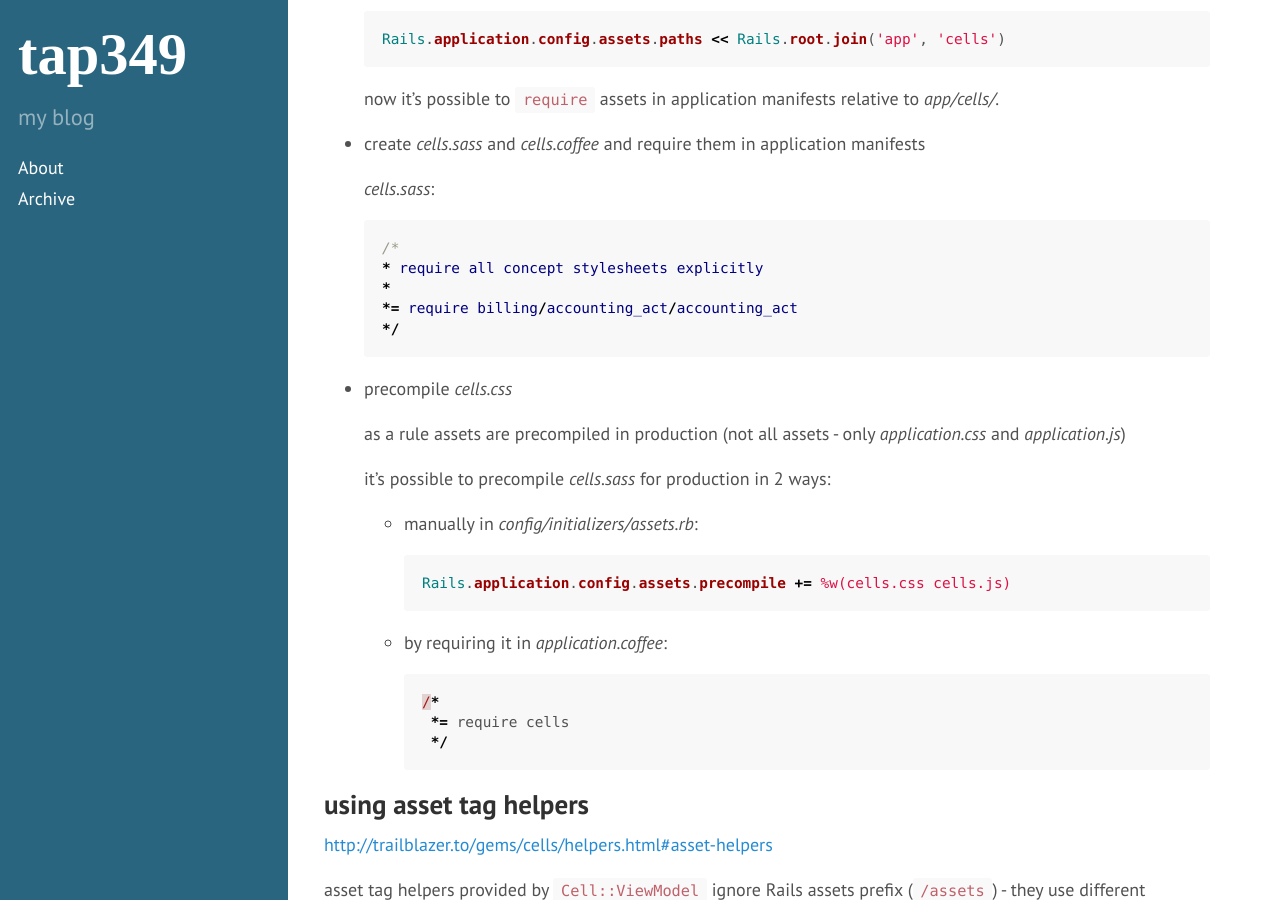
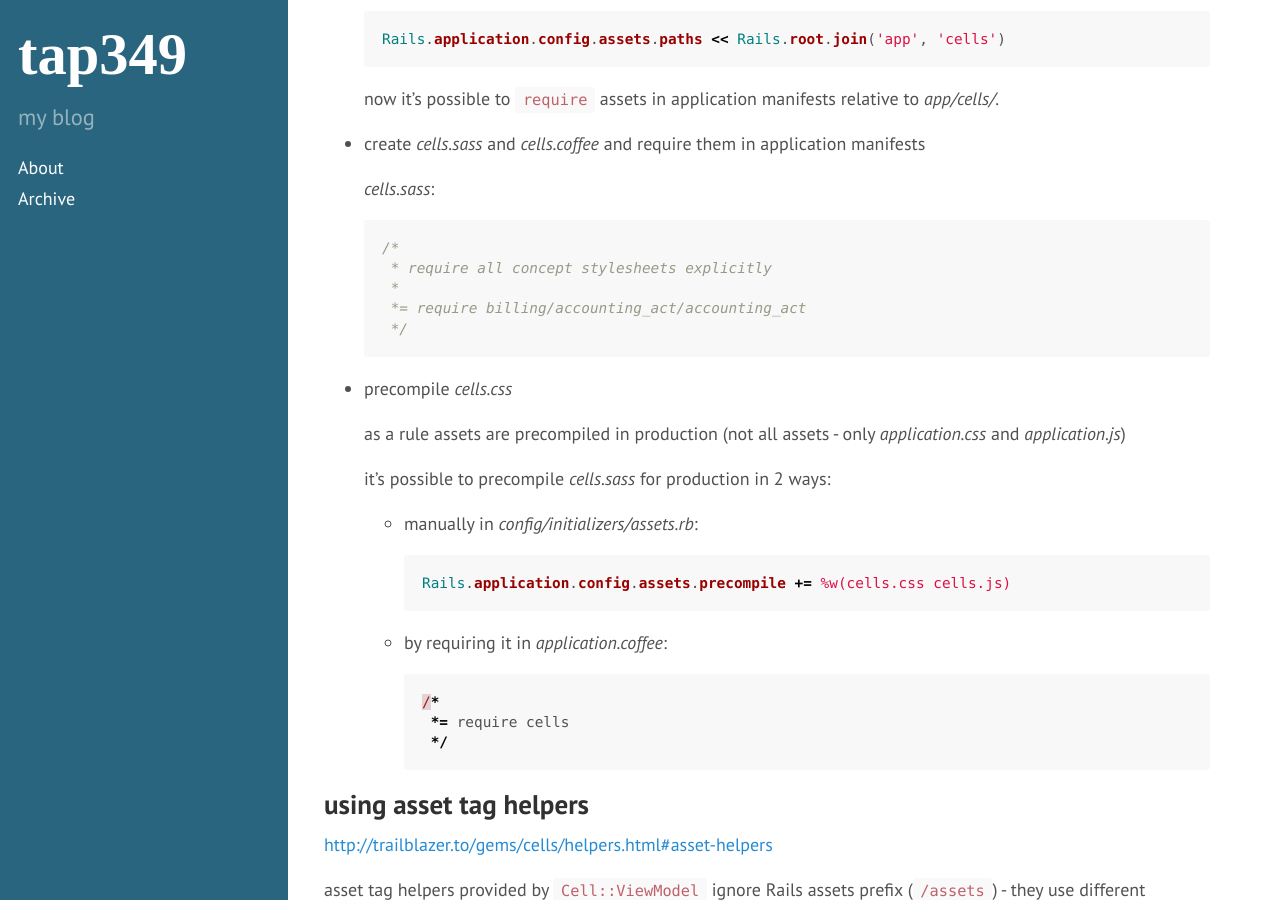
Before and after one commit to tap349/tap349.github.io, a Jekyll site: the page built from _posts/2016-04-07-assets-in-cells.md, in a window 1280 px wide and 900 px high, scrolled down 347 px. Built offline with Jekyll 4.4.1, drawn with Linux system fonts in a browser that asks for light colours.

Commit message:
update 2016-04-07_18:47:51

````diff
--- a/_posts/2016-04-07-assets-in-cells.md
+++ b/_posts/2016-04-07-assets-in-cells.md
@@ -31,10 +31,10 @@ how to bundle assets in cell's view directory.
 
   ```sass
   /*
-  * require all concept stylesheets explicitly
-  *
-  *= require billing/accounting_act/accounting_act
-  */
+   * require all concept stylesheets explicitly
+   *
+   *= require billing/accounting_act/accounting_act
+   */
   ```
 
 - precompile _cells.css_
@@ -52,7 +52,7 @@ how to bundle assets in cell's view directory.
 
   - by requiring it in _application.coffee_:
 
-    ```coffee
+    ```coffeescript
     /*
      *= require cells
      */
````
